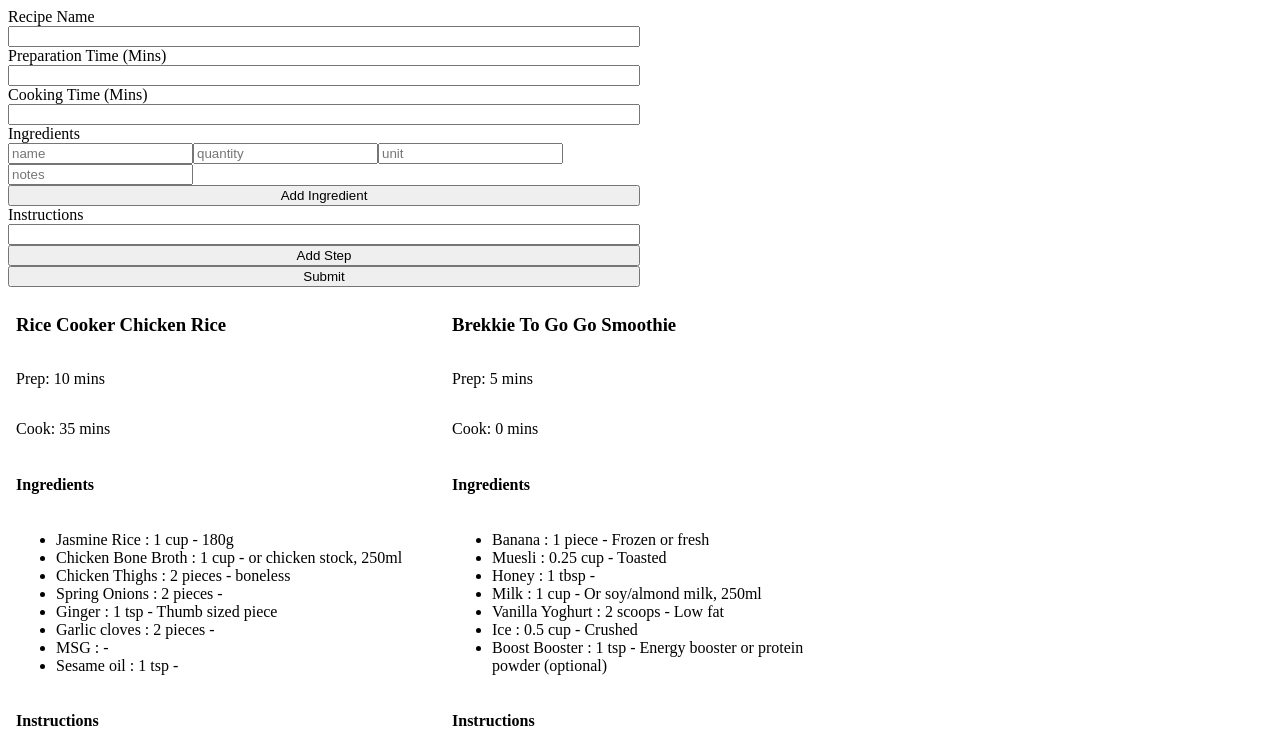
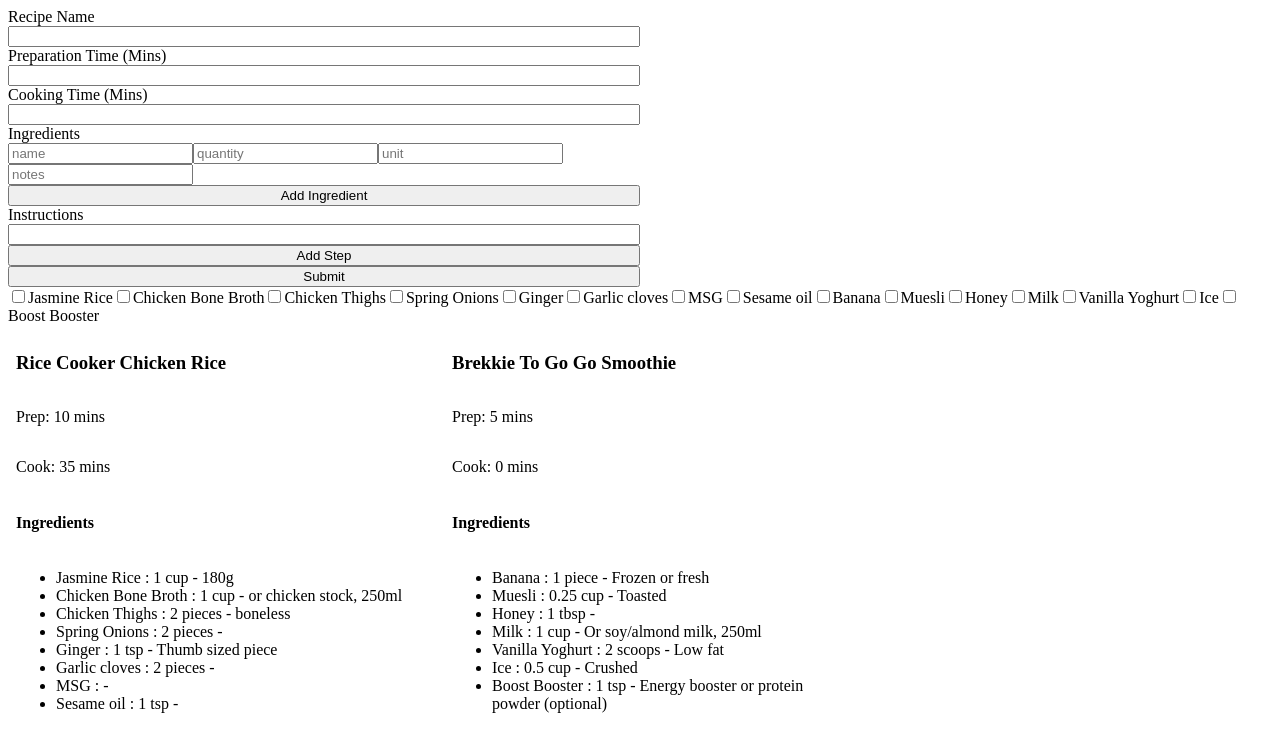
Before and after one commit to thebroheim/recipeazy, a React (Vite) app: page / in a window 1280 px wide. Shown: the top 750 px of the page. Built offline with nearby package versions, Linux system fonts and the light colour scheme.

Commit message:
Implement ingredient selection component

```diff
--- a/src/App.jsx
+++ b/src/App.jsx
@@ -6,6 +6,7 @@ import './App.css'
 import RecipeCard from './components/RecipeCard'
 import NewRecipeForm from './components/NewRecipeForm'
 import initialRecipes from './data/recipes'
+import IngredientFilter from './components/IngredientFilter'
 
 function App() {
 
@@ -17,6 +18,14 @@ function App() {
     const names = recipes.flatMap(recipe => recipe.ingredients.map(ingredient => ingredient.name));
     return [...new Set(names)];
   }, [recipes])
+
+  function toggleIngredient(name) {
+    setSelectedIngredients(prev =>
+      prev.includes(name) ? prev.filter(i => i !==name)
+      : [...prev, name]
+    )
+
+  }
 
   const filteredRecipes = useMemo(() => {
     const selectedSet = new Set(selectedIngredients)
@@ -41,7 +50,10 @@ function App() {
   return (
     <div>
       <div className= "new-recipe-form">
-        <NewRecipeForm onAddRecipe = {addRecipe} allIngredientNames ={allIngredientNames}/>
+        <NewRecipeForm onAddRecipe = {addRecipe} allIngredientNames ={allIngredientNames} />
+      </div>
+      <div className='ingredient-filter'>
+        <IngredientFilter allIngredientNames ={allIngredientNames} selectedIngredients ={selectedIngredients} toggleIngredient = {toggleIngredient}/>
       </div>
       <div className="recipe-grid">
         {filteredRecipes.map((item) => (
--- /dev/null
+++ b/src/components/IngredientFilter.jsx
@@ -0,0 +1,19 @@
+import React from "react";
+
+const IngredientFilter = ({selectedIngredients, allIngredientNames, toggleIngredient}) => {
+
+    return <div>
+      {allIngredientNames.map(name => (
+        <label key={name}>
+          <input
+            type="checkbox"
+            checked={selectedIngredients.includes(name)}
+            onChange={() => toggleIngredient(name)}
+          />
+          {name}
+        </label>
+      ))}
+    </div>
+}
+
+export default IngredientFilter
```
Also changed, not shown: src/components/IngredientList.jsx (deleted).
